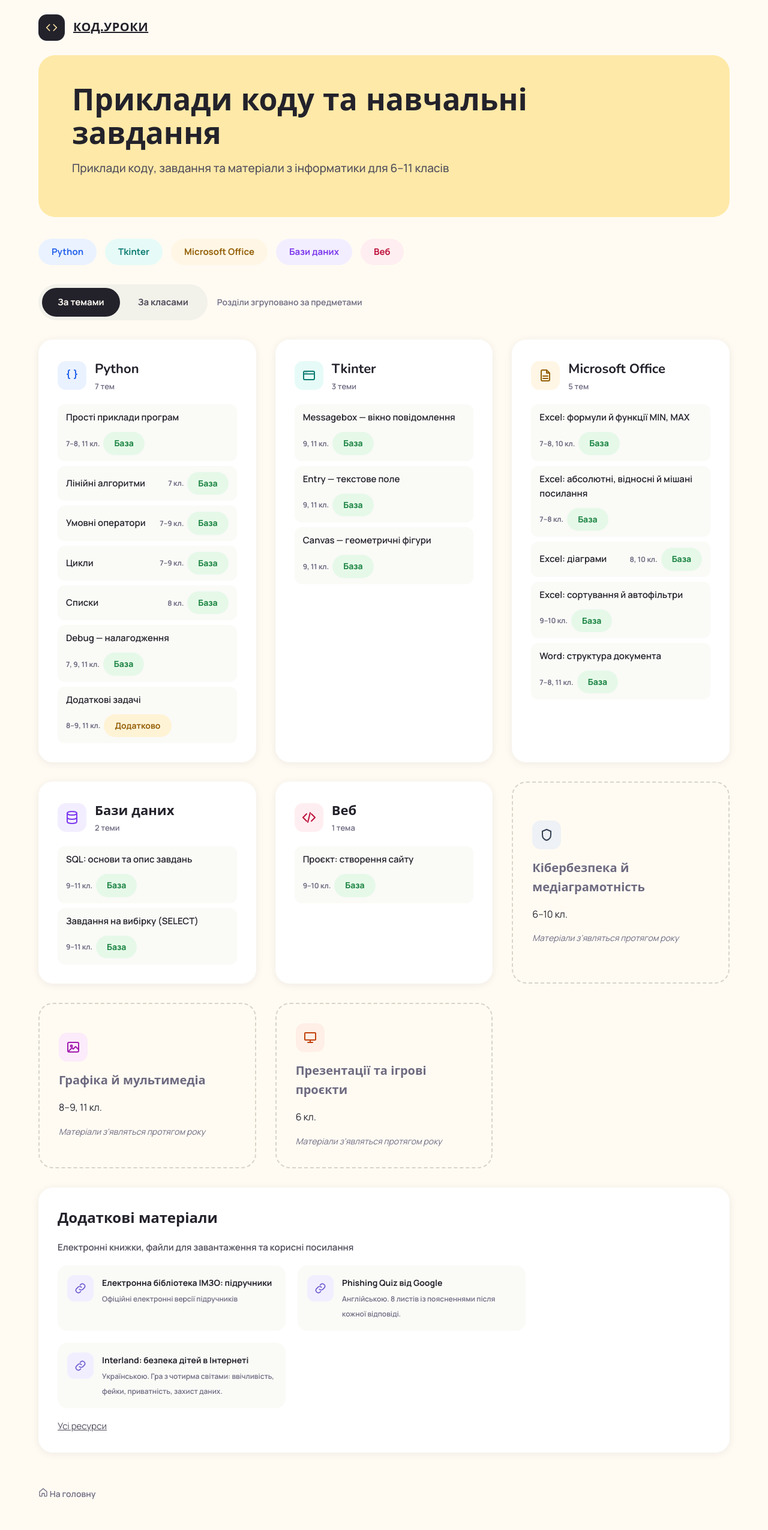
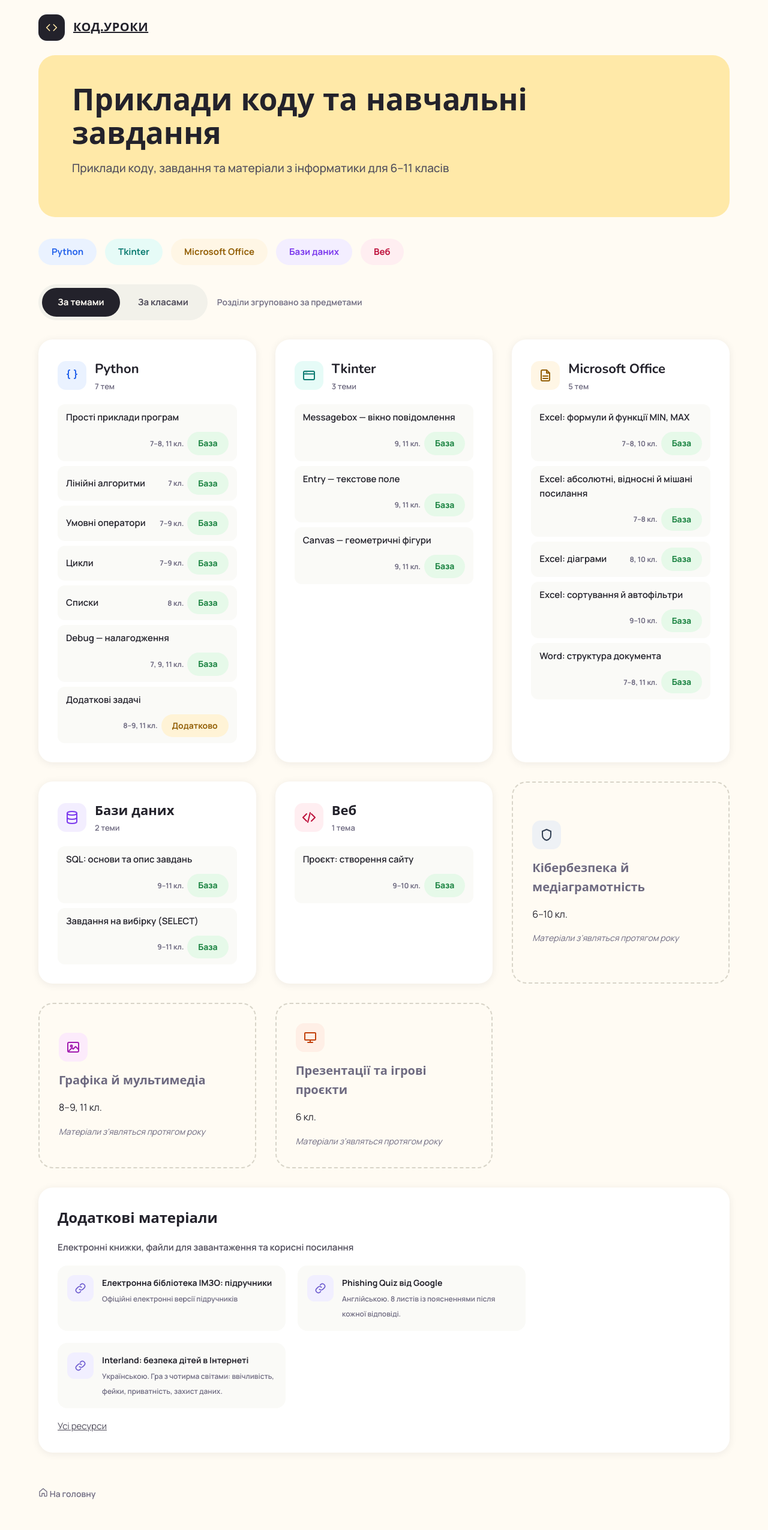
Before and after one commit to dpovod/python-tkinter-examples, a Jekyll site: the page built from docs/index.html, in a window 1280 px wide. Shown: the whole page at 60% size. Built offline with Jekyll 4.4.1, drawn with Linux system fonts in a browser that asks for light colours.

Commit message:
Right-align grade/level badges on lesson rows, even when wrapped
.lesson-row used justify-content: space-between with flex-wrap: wrap,
so the grade-range + level badge only sat at the right edge when it
shared a line with the title. Once a longer title forced a wrap, the
badge dropped to its own line at the left instead — breaking the
right-aligned column look down a list of rows with mixed title
lengths (visible on the home page's subject cards).

Added margin-left: auto to the row's last child (covers every
.lesson-row markup variant: title+meta wrapper, title+bare badge,
title+grade-range) so it's pushed right whether or not it wraps.
Removed the max-width:480px rule that force-stacked the row into a
left-aligned column, since it fought this fix.

```diff
--- a/docs/assets/css/site.css
+++ b/docs/assets/css/site.css
@@ -541,6 +541,12 @@ details.solution[open] summary {
   background: var(--row-hover);
 }
 
+/* Клас(и) і бейдж рівня завжди притиснуті до правого краю — і коли
+   стоять поруч із назвою, і коли переносяться на свій рядок. */
+.lesson-row > *:last-child {
+  margin-left: auto;
+}
+
 .lesson-row__meta {
   display: flex;
   align-items: center;
@@ -804,13 +810,6 @@ details.solution[open] summary {
   min-width: 0;
 }
 
-@media (max-width: 480px) {
-  .lesson-row {
-    flex-direction: column;
-    align-items: flex-start;
-  }
-}
-
 /* Картка "Розділ готується" */
 .subject-card--planned {
   border: 2px dashed var(--dashed);
```
